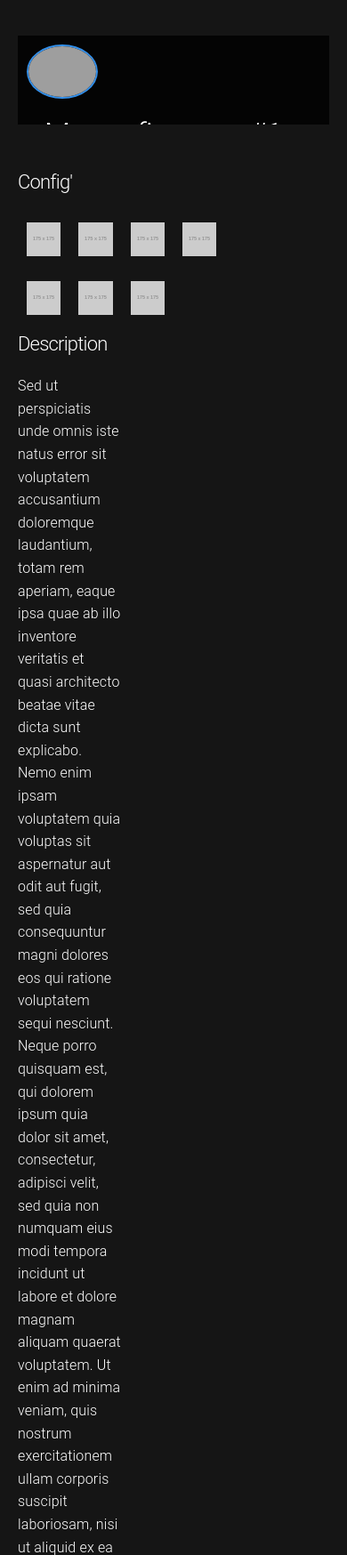
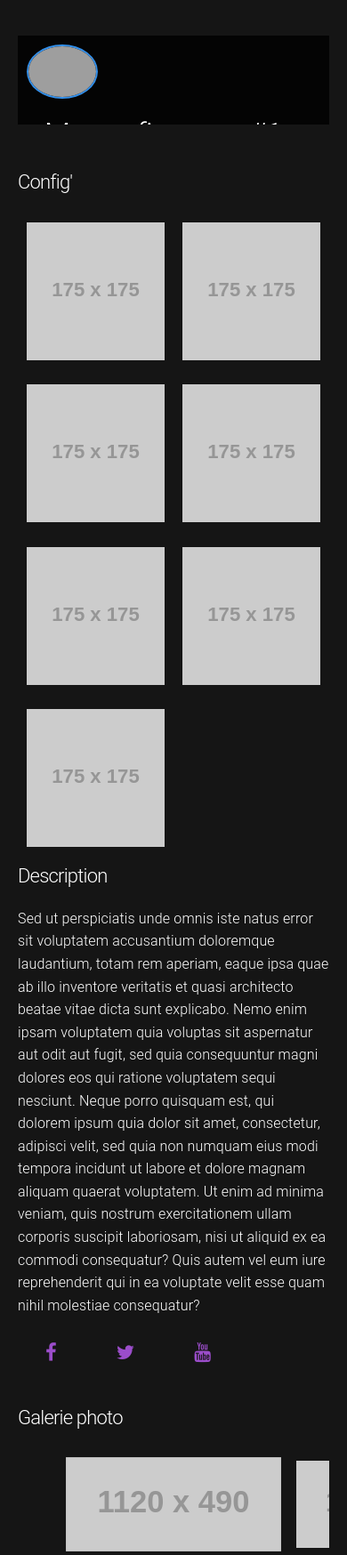
Before and after one commit to Mikescops/mysetup, a PHP site: page /post.html in a window 390 px wide. Shown: the part 450-2198 px from the top of the page at 89% size. Run offline with PHP 8.4, Linux system fonts and the light colour scheme; some libraries are stand-ins or nearby versions; grey boxes are pictures that could not be loaded.

Commit message:
Adding responsiveness to page

```diff
--- a/static_html/css/style.css
+++ b/static_html/css/style.css
@@ -82,9 +82,7 @@ body{
 }
 
 
-
  /********** POST CSS **********/
-
 
 .featured-container{
 	position: relative;
@@ -253,7 +251,11 @@ nav {
 
 
 /* Smaller than mobile screen */
-@media (max-width: 40.0rem) {
+@media (max-width: 600px) {
+
+	.item-config{
+		width: 50%;
+	}
 
 }
 
@@ -266,4 +268,17 @@ nav {
 	.row .column.column-25.sidebar {
 	    display: none;
 	}
+
+
+	/* POST PAGE RESPONSIVE */
+
+	.config-post{
+		display: block;
+	}
+
+	.config-post .column{
+		display: inline-block;
+		flex: 0 0 100%!important;
+		max-width: 100%!important;
+	}
 }
--- a/static_html/post.html
+++ b/static_html/post.html
@@ -101,11 +101,11 @@
 
 		<div class="maincontainer">
 
-			<div class="row">
+			<div class="row config-post">
 				<div class="column column-67">
 
 					<h4>Config'</h4>
-					<a href="#" class="item-config">
+					<a href="#" target="_blank" class="item-config">
 						<img src="http://placehold.it/175x175?text=item" alt="">
 					</a>
 
@@ -124,7 +124,7 @@
 					</a>
 
 				</div>
-				<div class="column column-33">
+				<div class="column column-33 item-meta">
 
 					<h4>Description</h4>
 
```
